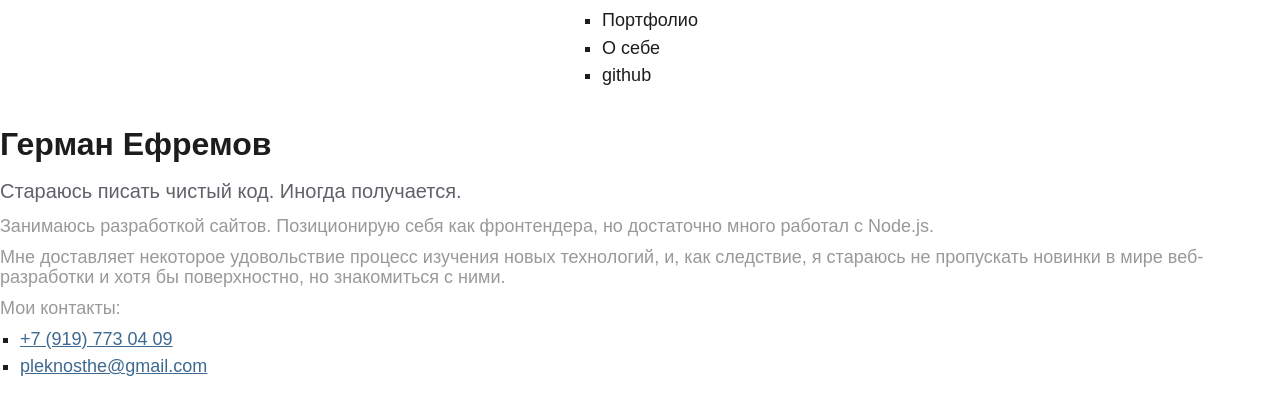
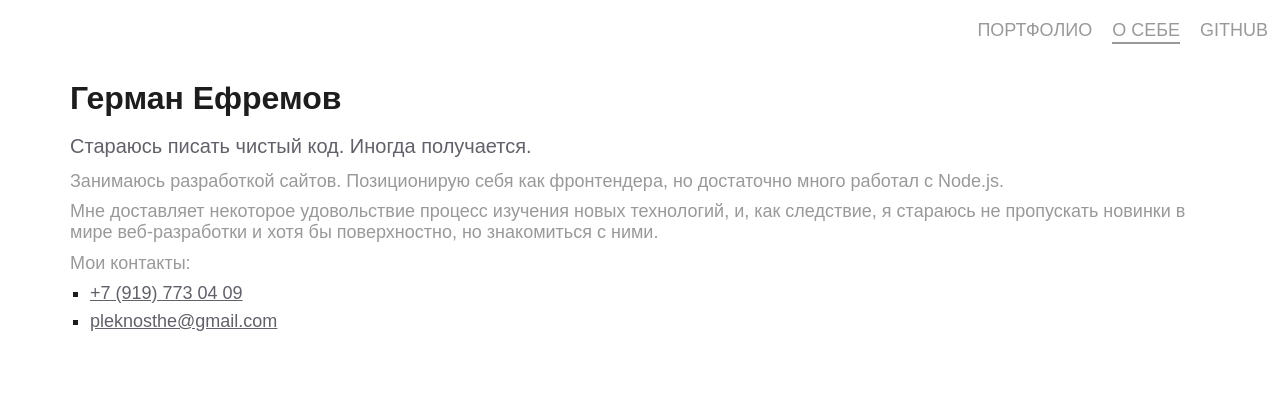
Before and after one commit to pleknos/promosite, a Vue app: page /about in a window 1280 px wide. Shown: the top 414 px of the page. Built offline with nearby package versions, Linux system fonts and the light colour scheme.

Commit message:
add navigation

```diff
--- a/src/assets/css/prototype.css
+++ b/src/assets/css/prototype.css
@@ -30,7 +30,6 @@ body > main {
   max-width: 100%;
   max-height: 100%;
   min-width: 0;
-  margin-top: 1rem;
 }
 
 body > header {
--- a/src/components/About.vue
+++ b/src/components/About.vue
@@ -19,12 +19,12 @@ export default {
 </script>
 
 <style>
-section.about {
+main.about {
   max-width: var(--screen-l);
   padding: 0 2rem;
 }
 
-section.about a {
+main.about a {
   color: var(--color-darker);
 }
 </style>
--- a/src/components/Header.vue
+++ b/src/components/Header.vue
@@ -1,13 +1,17 @@
 <template>
-<header class="container-centered">
-<nav>
-  <ul>
-    <li>Портфолио</li>
-    <li>О себе</li>
-    <li>github</li>
-  </ul>
-</nav>
-</header>
+  <header>
+    <div class="container-centered">
+      <div class="inner">
+        <nav>
+          <ul>
+            <li><router-link to="portfolio">Портфолио</router-link></li>
+            <li><router-link to="about">О себе</router-link></li>
+            <li><a href="https://github.com/pleknos?tab=repositories" rel="nofollow noreferrer" target="_blank">github</a></li>
+          </ul>
+        </nav>
+      </div>
+    </div>
+  </header>
 </template>
 
 <script>
@@ -17,5 +21,70 @@ export default {
 </script>
 
 <style>
+header .inner {
+  display: flex;
+  justify-content: flex-end;
+  padding: 2rem .2rem;
+}
 
+header nav > ul {
+  display: flex;
+  margin: 0;
+  padding: 0;
+}
+
+header nav li {
+  margin: 0 1rem;
+
+  list-style: none;
+}
+
+header nav a, header nav a:link, header nav a:visited, header nav a:active {
+  position: relative;
+
+  display: block;
+
+  text-decoration: none;
+  text-transform: uppercase;
+
+  color: var(--color-dark);
+}
+
+header nav a::after {
+  content: '';
+
+  position: absolute;
+  bottom: -.3rem;
+  left: 0;
+
+  width: 0;
+  height: .2rem;
+  background-color: var(--color-dark);
+
+  transition: width .2s  ease-out;
+}
+
+header nav a.router-link-active::after {
+  content: '';
+
+  position: absolute;
+  bottom: -.3rem;
+  left: 0;
+
+  width: 100%;
+  height: .2rem;
+  background-color: var(--color-dark);
+}
+
+header nav a:hover::after {
+  content: '';
+
+  position: absolute;
+  bottom: -.3rem;
+  left: 0;
+
+  width: 100%;
+  height: .2rem;
+  background-color: var(--color-dark);
+}
 </style>
--- a/src/main.js
+++ b/src/main.js
@@ -8,8 +8,8 @@ import About from './components/About.vue';
 const router = createRouter({
   history: createWebHistory(),
   routes: [
-    { path: '/', component: Portfolio },
-    { path: '/portfolio', component: Portfolio },
+    { path: '/', redirect: '/portfolio' },
+    { path: '/portfolio', component: Portfolio, name: 'portfolio' },
     { path: '/about', component: About },
   ],
 });
```
